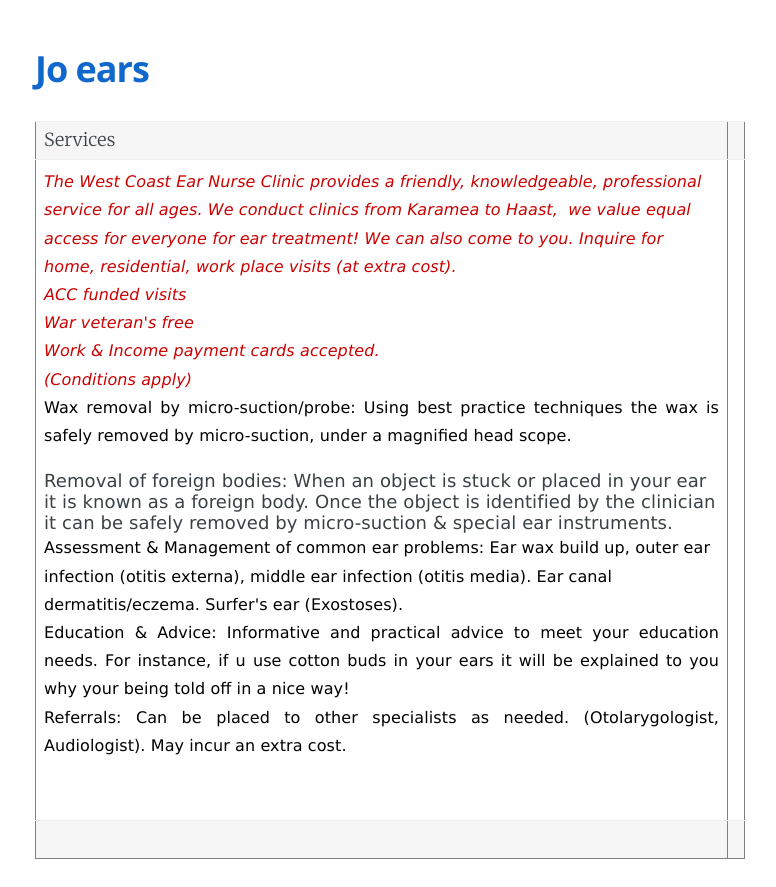
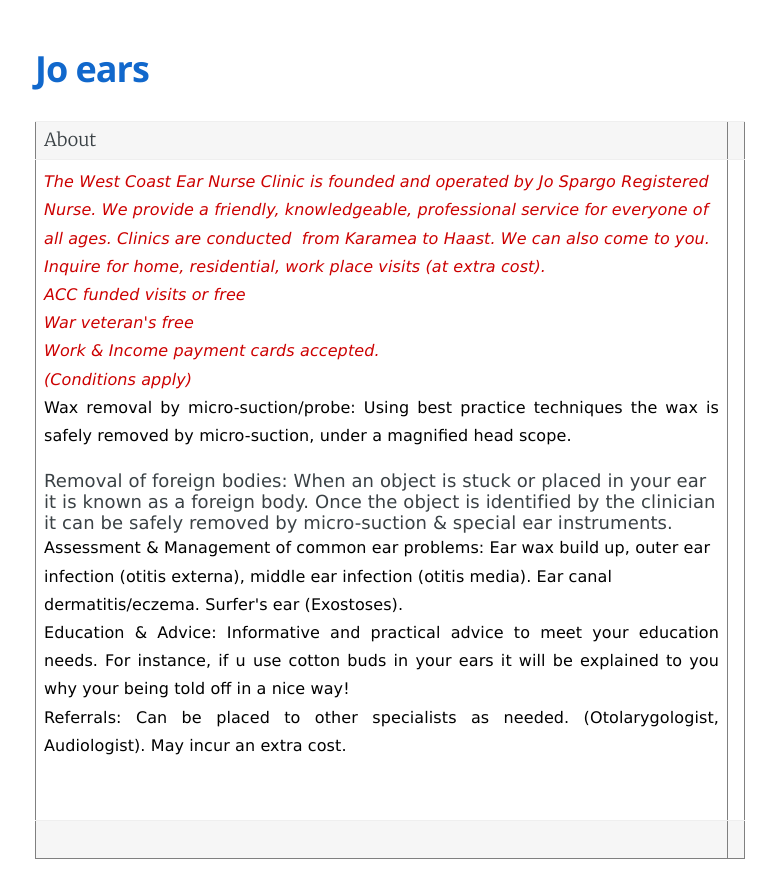
Before and after one commit to westcoastearnurse/westcoastearnurse.github.io, a plain HTML site: page index.html in a window 1280 px wide. Shown: the part 802-1689 px from the top of the page, without its empty margins (250-1026 px from the left). Drawn offline with nearby package versions, Linux system fonts and the light colour scheme; no server answers.

Commit message:
Add files via upload

```diff
--- a/index.html
+++ b/index.html
@@ -56,7 +56,7 @@
 <article class="post post"><header class="post-header"><h2 class="post-title"><a href="posts/services-ear-clinic/">Jo ears</a></h2>
     </header><section class="post-excerpt"><table width="958" height="738" cellspacing="2" cellpadding="2" border="1" align="center"><tbody>
 <tr>
-<td valign="top">Services<br>
+<td valign="top">About<br>
 </td>
           <td valign="top"><br></td>
         </tr>
@@ -66,12 +66,13 @@
               charset=UTF-8">
 <p class="western" style="margin-bottom: 0cm;
               text-decoration: none" lang="en-AU" align="left"> <font color="#cc0000"><font face="Verdana, sans-serif"><i>The
-                    West Coast Ear Nurse Clinic provides a friendly,
-                    knowledgeable, professional service for all ages. We
-                    conduct clinics from Karamea to Haast,  we
-                    value equal access for everyone for ear treatment!
-                    We can also come to you. Inquire for home,
-                    residential, work place visits (at extra cost).</i></font></font></p>
+                    West Coast Ear Nurse Clinic is founded and operated
+                    by Jo Spargo Registered Nurse. We provide a
+                    friendly, knowledgeable, professional service for
+                    everyone of all ages. Clinics are conducted
+                    from Karamea to Haast. We can also come to you.
+                    Inquire for home, residential, work place visits (at
+                    extra cost).</i></font></font></p>
             <p class="western" style="margin-bottom: 0cm;
               text-decoration: none" lang="en-AU" align="left">
               <meta http-equiv="content-type" content="text/html;
@@ -91,7 +92,7 @@
 	</style>
 <p class="western" style="margin-bottom: 0cm;
               text-decoration: none" lang="en-AU" align="left"> <font color="#cc0000"><font face="Verdana, sans-serif"><i>ACC
-                    funded visits</i></font></font></p>
+                    funded visits or free<br></i></font></font></p>
             <p class="western" style="margin-bottom: 0cm;
               text-decoration: none" lang="en-AU" align="left"> <font color="#cc0000"><font face="Verdana, sans-serif"><i>War
                     veteran's free</i></font></font></p>
```
